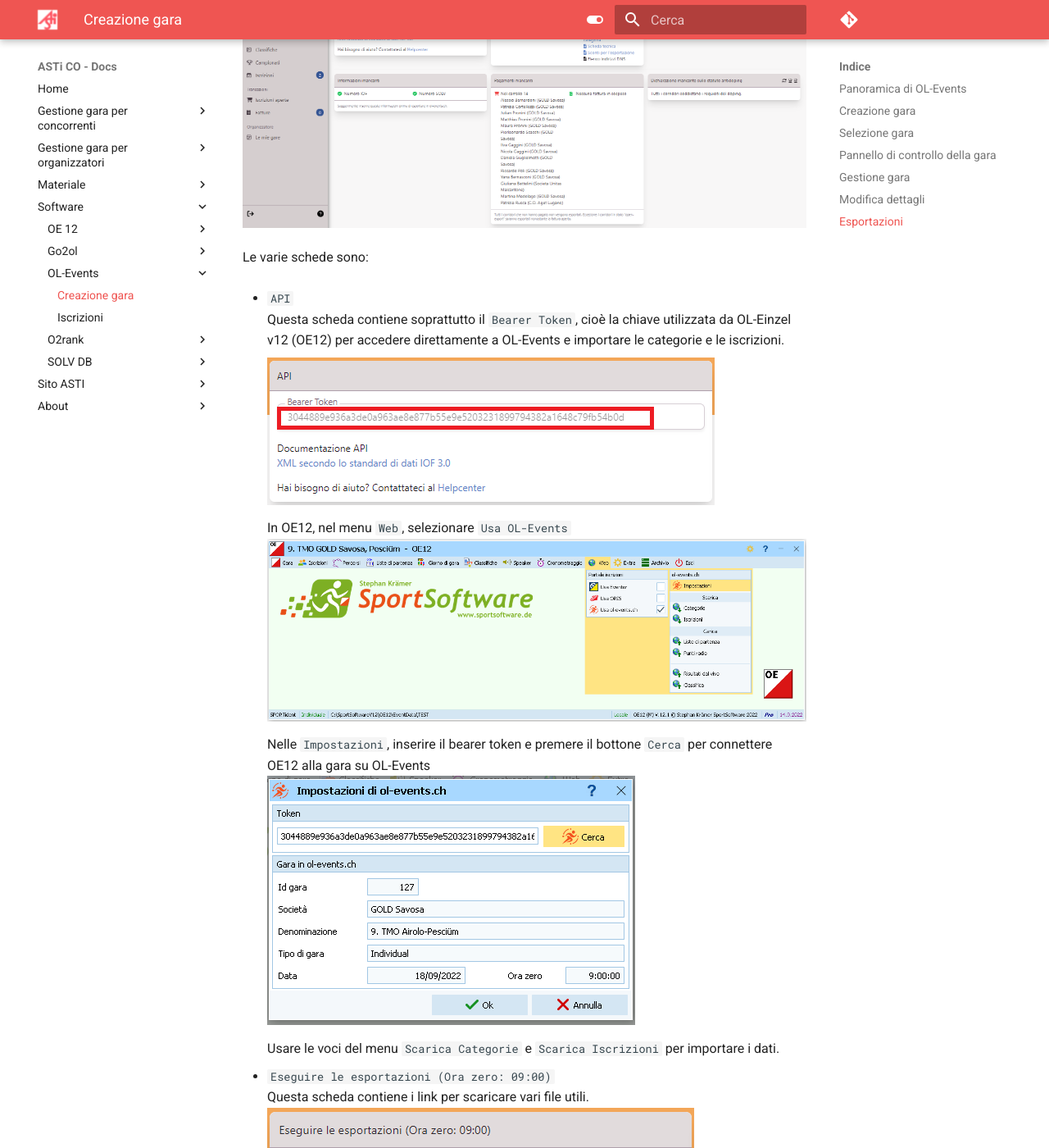
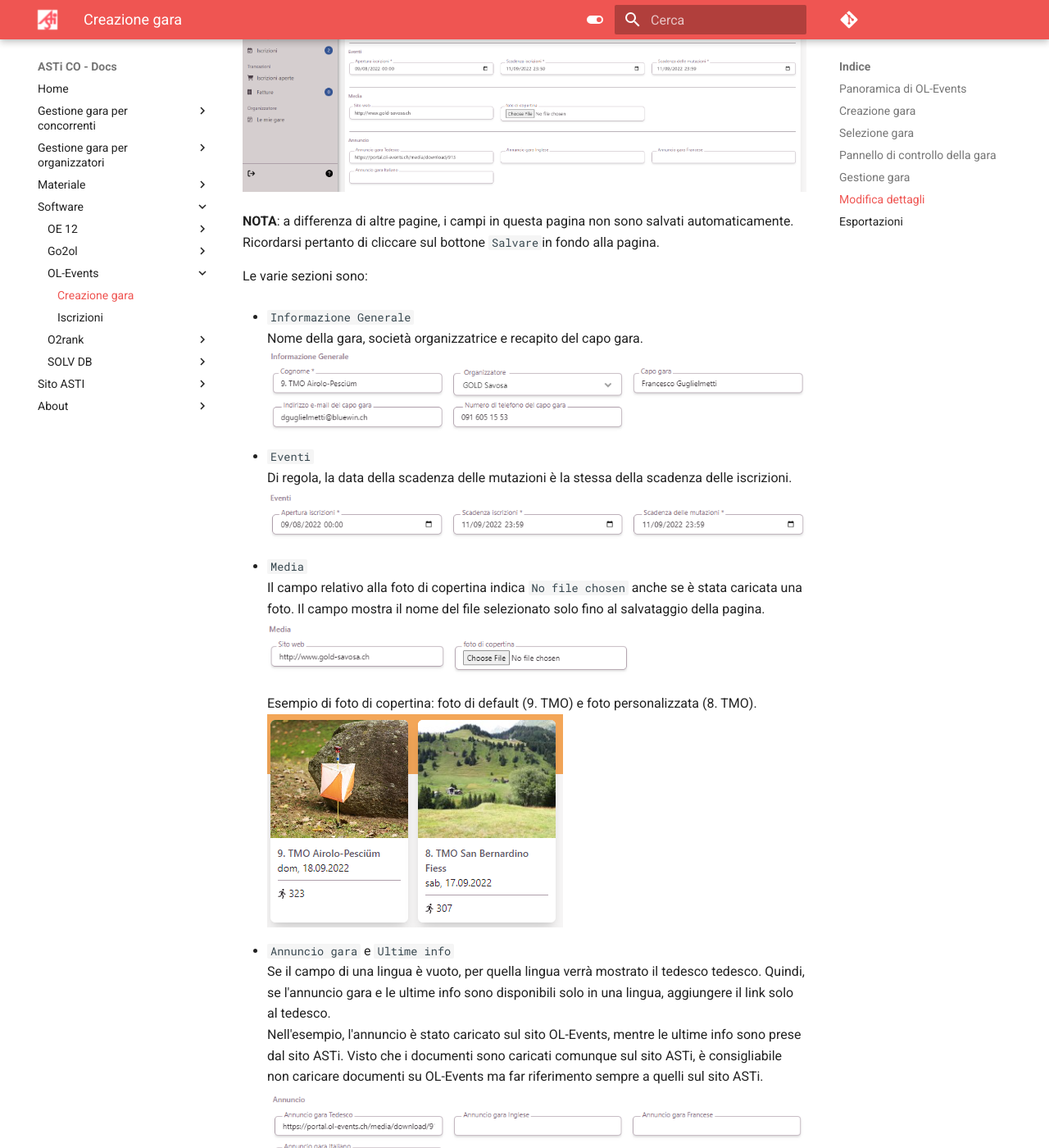
Before and after one commit to asti-co/doc, an MkDocs documentation site: the page built from docs/software/olevents/organizzatori.md, in a window 1280 px wide and 1400 px high, scrolled down 6460 px. Shown: the whole window at 82% size. Built offline with MkDocs 1.6.1 and Material for MkDocs 9.7.7, drawn with Linux system fonts in a browser that asks for light colours; comment, search, counter and statistics services are not loaded; some of the changed text lies outside the part shown.

Commit message:
olevents per organizzatori v2

```diff
--- a/docs/software/olevents/organizzatori.md
+++ b/docs/software/olevents/organizzatori.md
@@ -113,8 +113,9 @@ Permette di iscrivere concorrenti, ricercandoli per cognome e nome tra gli utent
 Permette la visione e modifica della maggior parte dei campi "utili". Vedi la [prossima sezione](#modificaDettagli) per i dettagli
 
 - `Gestione documenti`
-Caricare documenti (ad esempio i PDF dell'annuncio gara e delle ultime info) trascinandoli nell'apposita sezione, o selezionandoli cliccando sul tasto `+`.
+È possibile caricare documenti (ad esempio i PDF dell'annuncio gara e delle ultime info) trascinandoli nell'apposita sezione, o selezionandoli cliccando sul tasto `+`.
 Assegnare `additional` come tipo di documento.
+**NOTA**: visto che i documenti vanno caricati comunque sul sito ASTi, vale la pena non caricarli su OL-Events ma far sempre e solo riferimento a quelli sul sito ASTi.
 
 - `Gestione tempi di partenza`
 Questa opzione crea confusione, in quanto non permette in realtà la selezione della finestra delle partenze (dall'orario della prima partenza a quello dell'ultima), bensì sono unicamente le relative date.
@@ -152,8 +153,58 @@ Permette l'esportazione di vari rapporti, inclusi i dati da caricare su OL-Einze
 
 ## Modifica dettagli {#modificaDettagli}
 
-![Lavori in corso](../../img/lavori_in_corso.png){width=30px} **QUESTA SEZIONE È ANCORA DA FARE**  ![Lavori in corso](../../img/lavori_in_corso.png){width=30px}
+La pagina per la modifica delle informazioni dettagliate della gara presenta una scheda `Dettagli gara`con varie sezioni.
 
+![Export dei dati](inc/modificaDettagli.png)
+
+**NOTA**: a differenza di altre pagine, i campi in questa pagina non sono salvati automaticamente. Ricordarsi pertanto di cliccare sul bottone `Salvare`in fondo alla pagina.
+
+Le varie sezioni sono:
+
+- `Informazione Generale`
+Nome della gara, società organizzatrice e recapito del capo gara.
+![Info generale](inc/infoGenerali.png)
+
+- `Eventi`
+Di regola, la data della scadenza delle mutazioni è la stessa della scadenza delle iscrizioni.
+![Media](inc/eventi.png)
+
+- `Media`
+Il campo relativo alla foto di copertina indica `No file chosen` anche se è stata caricata una foto. Il campo mostra il nome del file selezionato solo fino al salvataggio della pagina.
+![Media](inc/media.png)
+
+    Esempio di foto di copertina: foto di default (9. TMO) e foto personalizzata (8. TMO).
+    ![foto copertina](inc/fotoCopertina.png)
+
+
+- `Annuncio gara` e `Ultime info`
+Se il campo di una lingua è vuoto, per quella lingua verrà mostrato il tedesco tedesco. Quindi, se l'annuncio gara e le ultime info sono disponibili solo in una lingua, aggiungere il link solo al tedesco.
+Nell'esempio, l'annuncio è stato caricato sul sito OL-Events, mentre le ultime info sono prese dal sito ASTi. Visto che i documenti sono caricati comunque sul sito ASTi, è consigliabile non caricare documenti su OL-Events ma far riferimento sempre a quelli sul sito ASTi.
+![annuncio gara e ultime info](inc/annuncio_ultimeInfo.png)
+
+
+- `Informazioni sulla gara`
+Dettagli relati alla gara: cartina, centro gara, tracciatore e controllore.
+![informazioni sulla gara](inc/infoGara.png)
+
+    Le coordinate del centro gara permettono la visualizzazione della posizione sulla cartina nella panoramica della gara.
+    ![panoramica gara](inc/infoGara_xUtenti.png)
+
+- `Commissioni`
+In questa scheda la `Tassa d'iscrizione` è il supplemento per l'iscrizione via portale. Quindi lasciare il testo vuoto per non mostrare un testo fuorviante.
+![commissioni](inc/commissioni.png)
+
+- `Impostazioni`
+Impostare l'`ora zero` e eventualmente il link alle liste di partenza sul sito SOLV.
+Anche se i TMO hanno un delegato tecnico, non selezionare la relativa casella: questa va selezionata solo per gare nazionali o campionati svizzeri.
+![Impostazioni](inc/impostazioni.png)
+
+- `Commenti`
+Questo testo è mostrato nella panoramica della gara. Se il campo relativo ad una lingua è vuoto, gli utenti che hanno impostato quella lingua nel loro profilo vedranno il testo in tedesco.
+![Commenti](inc/commenti.png)
+
+
+Ricordarsi di salvare le modifiche.
 
 ## Esportazioni {#esportazioni}
 
```
Also changed, not shown: docs/software/olevents/inc/annuncio_ultimeInfo.png (added), docs/software/olevents/inc/commenti.png (added), docs/software/olevents/inc/commissioni.png (added), docs/software/olevents/inc/eventi.png (added), docs/software/olevents/inc/fotoCopertina.png (added), docs/software/olevents/inc/impostazioni.png (added), docs/software/olevents/inc/infoGara.png (added), docs/software/olevents/inc/infoGara_xUtenti.png (added), docs/software/olevents/inc/infoGenerali.png (added), docs/software/olevents/inc/media.png (added), docs/software/olevents/inc/modificaDettagli.png (added).
